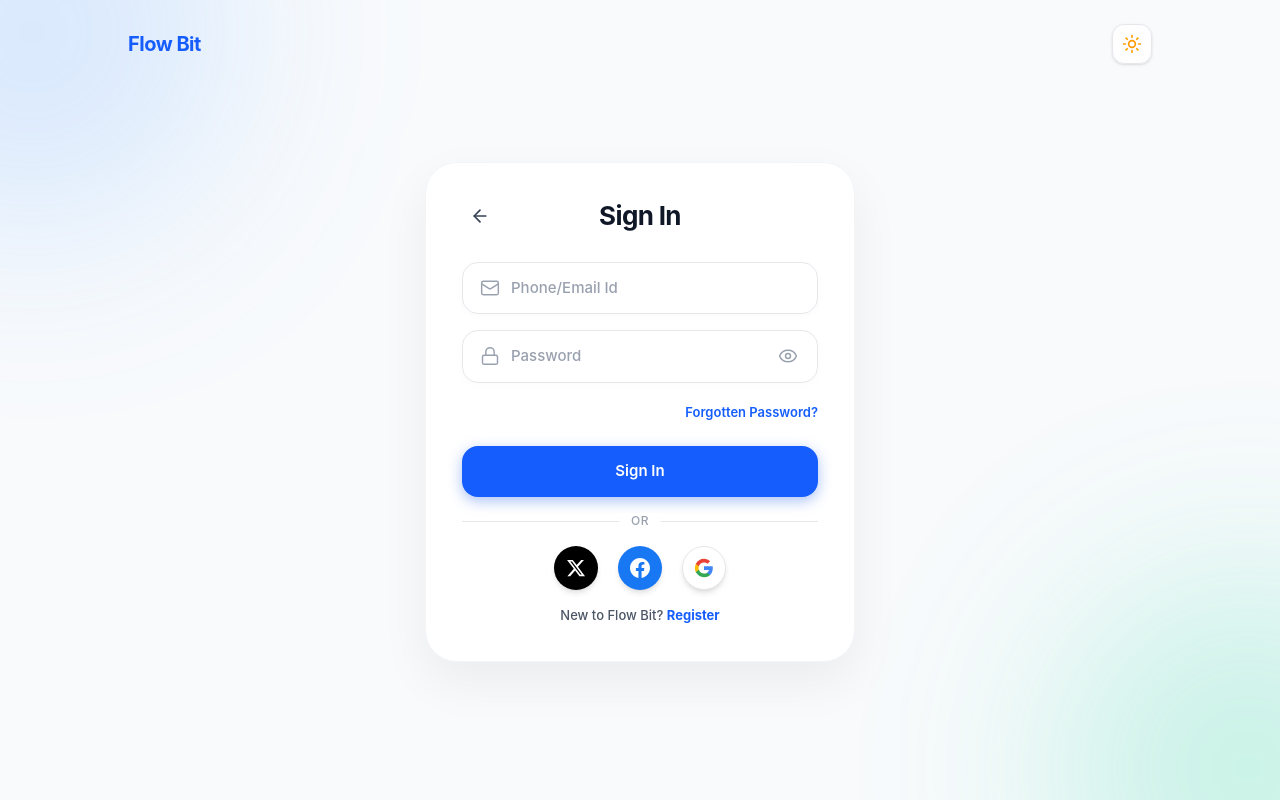
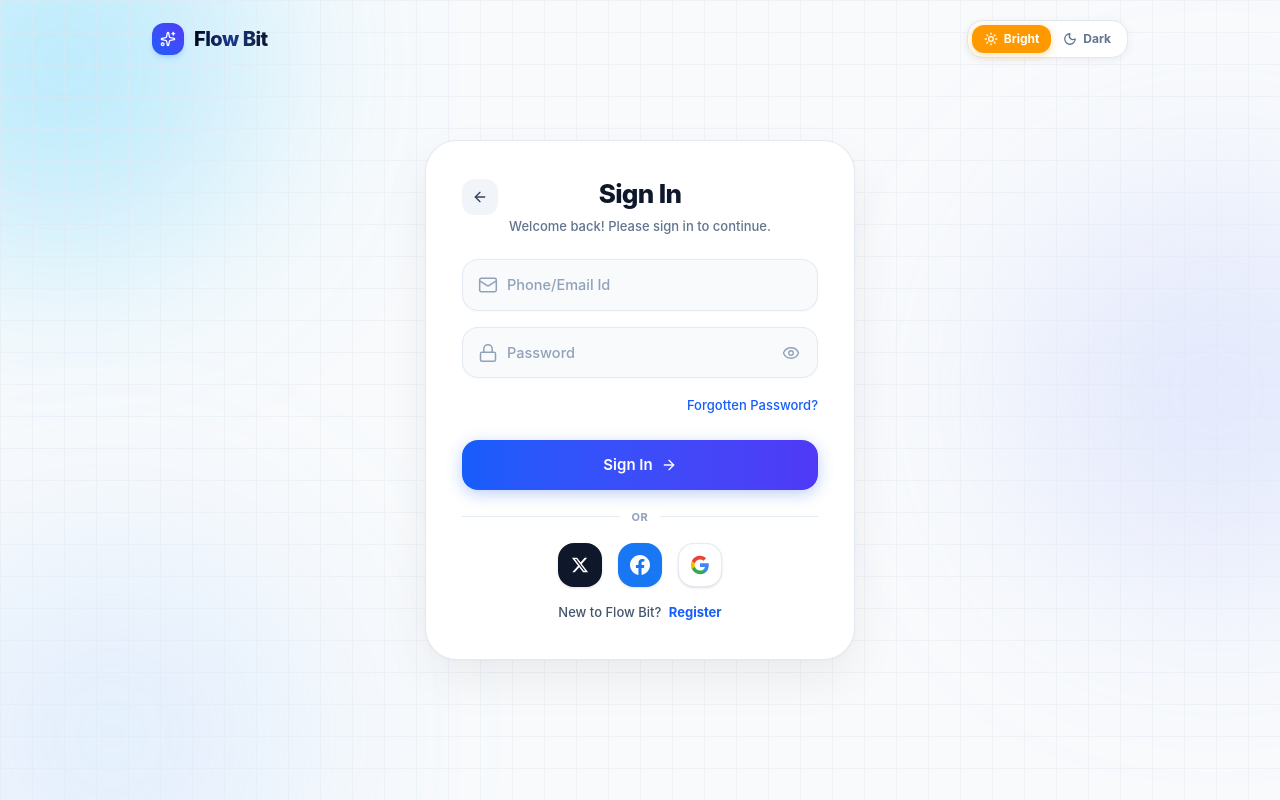
Before and after one commit to ujjwal-notpro/virtual-office, a React (Vite) app in the folder VOW/: page /login in a window 1280 px wide. Built offline with nearby package versions, Linux system fonts and the light colour scheme.

Commit message:
added dark and bright theam in SignIn and othre section

```diff
--- a/VOW/src/App.jsx
+++ b/VOW/src/App.jsx
@@ -2,6 +2,7 @@ import { BrowserRouter, Routes, Route } from 'react-router-dom';
 import Home from './pages/Home';
 import SignIn from './pages/SignIn';
 import SignUp from './pages/SignUp';
+import SignOut from './pages/SignOut';
 import ResetPassword from './pages/ResetPassword';
 import LearnMore from './pages/LearnMore';
 
@@ -19,6 +20,10 @@ function App() {
         <Route path="/signup" element={<SignUp />} />
         <Route path="/register" element={<SignUp />} />
 
+        <Route path="/sign-out" element={<SignOut />} />
+        <Route path="/signout" element={<SignOut />} />
+        <Route path="/logout" element={<SignOut />} />
+
         <Route path="/reset-password" element={<ResetPassword />} />
         <Route path="/reset" element={<ResetPassword />} />
         <Route path="/forgot-password" element={<ResetPassword />} />
--- a/VOW/src/components/auth/AuthInput.jsx
+++ b/VOW/src/components/auth/AuthInput.jsx
@@ -16,11 +16,11 @@ const AuthInput = ({
   const isPassword = type === 'password';
 
   return (
-    <div className="relative w-full">
+    <div className="relative w-full group">
       <div className="relative flex items-center">
         {Icon && (
-          <div className="absolute left-4.5 text-gray-400 dark:text-zinc-500 pointer-events-none flex items-center justify-center">
-            <Icon className="w-5 h-5 stroke-[1.75]" />
+          <div className="absolute left-4 text-slate-400 dark:text-zinc-500 group-focus-within:text-blue-600 dark:group-focus-within:text-zinc-200 pointer-events-none flex items-center justify-center transition-colors duration-200">
+            <Icon className="w-5 h-5 stroke-[1.8]" />
           </div>
         )}
 
@@ -34,23 +34,23 @@ const AuthInput = ({
           required={required}
           autoComplete={autoComplete}
           className={`w-full py-3.5 ${
-            Icon ? 'pl-12' : 'pl-5'
+            Icon ? 'pl-11' : 'pl-4.5'
           } ${
-            isPassword ? 'pr-12' : 'pr-5'
-          } bg-white dark:bg-black text-gray-900 dark:text-white placeholder-gray-400 dark:placeholder-zinc-500 text-[15px] font-medium rounded-2xl border border-gray-200 dark:border-zinc-800 shadow-[0_2px_10px_rgba(0,0,0,0.02)] focus:outline-none focus:border-blue-500 dark:focus:border-zinc-300 focus:ring-4 focus:ring-blue-500/10 dark:focus:ring-white/10 transition-all duration-200`}
+            isPassword ? 'pr-11' : 'pr-4.5'
+          } bg-slate-50/90 dark:bg-black/80 hover:bg-slate-50 dark:hover:bg-zinc-950 text-slate-900 dark:text-white placeholder-slate-400 dark:placeholder-zinc-500 text-[14.5px] font-medium rounded-2xl border border-slate-200/90 dark:border-zinc-800 shadow-[0_1px_3px_rgba(0,0,0,0.02)] focus:outline-none focus:bg-white dark:focus:bg-black focus:border-blue-500 dark:focus:border-zinc-300 focus:ring-4 focus:ring-blue-500/10 dark:focus:ring-white/10 transition-all duration-200`}
         />
 
         {isPassword && (
           <button
             type="button"
             onClick={() => setShowPassword(!showPassword)}
-            className="absolute right-4 text-gray-400 dark:text-zinc-500 hover:text-gray-700 dark:hover:text-zinc-300 transition-colors p-1 cursor-pointer"
+            className="absolute right-3.5 p-1 text-slate-400 dark:text-zinc-500 hover:text-slate-700 dark:hover:text-zinc-300 transition-colors cursor-pointer rounded-lg hover:bg-slate-200/60 dark:hover:bg-zinc-800"
             aria-label={showPassword ? 'Hide password' : 'Show password'}
           >
             {showPassword ? (
-              <EyeOff className="w-5 h-5 stroke-[1.75]" />
+              <EyeOff className="w-4.5 h-4.5 stroke-[1.8]" />
             ) : (
-              <Eye className="w-5 h-5 stroke-[1.75]" />
+              <Eye className="w-4.5 h-4.5 stroke-[1.8]" />
             )}
           </button>
         )}
--- a/VOW/src/components/auth/AuthLayout.jsx
+++ b/VOW/src/components/auth/AuthLayout.jsx
@@ -1,12 +1,13 @@
 import React from 'react';
-import { ArrowLeft, Sun, Moon } from 'lucide-react';
+import { ArrowLeft, Sun, Moon, Sparkles } from 'lucide-react';
 import { useNavigate, Link } from 'react-router-dom';
 import { motion } from 'framer-motion';
 import { useDarkMode } from '../../hooks/useDarkMode';
 
-const AuthLayout = ({ children, title, showBack = true, backTo = '/' }) => {
+const AuthLayout = ({ children, title, subtitle, showBack = true, backTo = '/' }) => {
   const navigate = useNavigate();
   const { theme, toggleTheme } = useDarkMode();
+  const isDark = theme === 'dark';
 
   const handleBack = () => {
     if (backTo) {
@@ -17,65 +18,100 @@ const AuthLayout = ({ children, title, showBack = true, backTo = '/' }) => {
   };
 
   return (
-    <div className="min-h-screen w-full flex items-center justify-center p-4 sm:p-6 md:p-8 bg-slate-50 dark:bg-black transition-colors duration-500 relative overflow-hidden">
+    <div className="min-h-screen w-full flex items-center justify-center p-4 sm:p-6 md:p-8 bg-[#f8fafc] dark:bg-black text-slate-900 dark:text-zinc-100 transition-colors duration-300 relative overflow-hidden selection:bg-blue-600 selection:text-white">
       {/* Background Decorative Blur Gradients */}
-      <div className="absolute -top-40 -left-40 w-96 h-96 bg-blue-400/20 dark:bg-white/5 rounded-full blur-[100px] pointer-events-none" />
-      <div className="absolute -bottom-40 -right-40 w-96 h-96 bg-emerald-400/20 dark:bg-white/5 rounded-full blur-[100px] pointer-events-none" />
+      <div className="absolute -top-32 -left-32 w-96 h-96 bg-sky-400/25 dark:bg-blue-600/10 rounded-full blur-[100px] pointer-events-none transition-all duration-500" />
+      <div className="absolute top-1/4 -right-32 w-96 h-96 bg-indigo-300/25 dark:bg-purple-600/10 rounded-full blur-[100px] pointer-events-none transition-all duration-500" />
+      <div className="absolute -bottom-32 -left-20 w-96 h-96 bg-blue-300/20 dark:bg-emerald-500/10 rounded-full blur-[100px] pointer-events-none transition-all duration-500" />
 
-      {/* Top Bar Navigation Actions */}
-      <div className="absolute top-6 left-6 right-6 max-w-5xl mx-auto flex items-center justify-between pointer-events-auto z-10">
+      {/* Subtle grid pattern for light & dark */}
+      <div className="absolute inset-0 bg-[linear-gradient(to_right,#e2e8f0_1px,transparent_1px),linear-gradient(to_bottom,#e2e8f0_1px,transparent_1px)] dark:bg-[linear-gradient(to_right,#27272a_1px,transparent_1px),linear-gradient(to_bottom,#27272a_1px,transparent_1px)] bg-[size:32px_32px] opacity-40 dark:opacity-20 pointer-events-none" />
+
+      {/* Top Navigation Bar */}
+      <header className="absolute top-0 left-0 right-0 max-w-5xl mx-auto px-6 py-5 flex items-center justify-between pointer-events-auto z-20">
         <Link
           to="/"
-          className="text-xl font-bold tracking-tight text-blue-600 dark:text-white hover:opacity-85 transition-opacity flex items-center gap-2"
+          className="group flex items-center gap-2.5 font-bold tracking-tight text-xl text-slate-900 dark:text-white transition-opacity hover:opacity-90"
         >
-          Flow Bit
+          <div className="w-8 h-8 rounded-xl bg-gradient-to-tr from-blue-600 to-indigo-600 dark:from-blue-500 dark:to-cyan-400 flex items-center justify-center text-white shadow-md shadow-blue-500/20 group-hover:scale-105 transition-transform duration-200">
+            <Sparkles className="w-4 h-4" />
+          </div>
+          <span className="font-extrabold bg-gradient-to-r from-slate-950 via-blue-900 to-slate-900 dark:from-white dark:via-zinc-200 dark:to-zinc-400 bg-clip-text text-transparent">
+            Flow Bit
+          </span>
         </Link>
 
-        <div className="flex items-center gap-2">
+        {/* Segmented Dual Theme Switcher (Bright vs Dark) */}
+        <div className="flex items-center p-1 rounded-2xl bg-white dark:bg-zinc-900 border border-slate-200 dark:border-zinc-800 shadow-[0_2px_10px_rgba(0,0,0,0.05)] dark:shadow-[0_4px_16px_rgba(0,0,0,0.4)]">
           <button
-            onClick={toggleTheme}
-            className="w-10 h-10 flex items-center justify-center rounded-xl bg-white/80 dark:bg-zinc-900 border border-gray-200 dark:border-zinc-800 shadow-sm hover:scale-105 transition-all text-gray-700 dark:text-zinc-200 cursor-pointer"
-            aria-label="Toggle theme"
+            type="button"
+            onClick={() => {
+              if (isDark) toggleTheme();
+            }}
+            className={`flex items-center gap-1.5 px-3 py-1.5 rounded-xl text-xs font-bold transition-all duration-200 cursor-pointer ${
+              !isDark
+                ? 'bg-amber-500 text-white shadow-[0_2px_8px_rgba(245,158,11,0.35)] scale-100'
+                : 'text-zinc-400 hover:text-zinc-200'
+            }`}
+            aria-label="Bright theme"
           >
-            {theme === 'light' ? (
-              <Sun className="w-5 h-5 text-amber-500" />
-            ) : (
-              <Moon className="w-5 h-5 text-zinc-300" />
-            )}
+            <Sun className="w-3.5 h-3.5 stroke-[2.2]" />
+            <span>Bright</span>
+          </button>
+
+          <button
+            type="button"
+            onClick={() => {
+              if (!isDark) toggleTheme();
+            }}
+            className={`flex items-center gap-1.5 px-3 py-1.5 rounded-xl text-xs font-bold transition-all duration-200 cursor-pointer ${
+              isDark
+                ? 'bg-zinc-800 text-white shadow-[0_2px_8px_rgba(0,0,0,0.4)] scale-100'
+                : 'text-slate-500 hover:text-slate-900'
+            }`}
+            aria-label="Dark theme"
+          >
+            <Moon className="w-3.5 h-3.5 stroke-[2.2]" />
+            <span>Dark</span>
           </button>
         </div>
-      </div>
+      </header>
 
       {/* Main Card Container */}
-      <motion.div
-        initial={{ opacity: 0, y: 18, scale: 0.98 }}
+      <motion.main
+        initial={{ opacity: 0, y: 16, scale: 0.98 }}
         animate={{ opacity: 1, y: 0, scale: 1 }}
-        transition={{ duration: 0.35, ease: 'easeOut' }}
-        className="w-full max-w-[430px] z-10 mt-12 sm:mt-6"
+        transition={{ duration: 0.3, ease: 'easeOut' }}
+        className="w-full max-w-[430px] z-10 my-16 sm:my-8"
       >
-        <div className="bg-white/95 dark:bg-[#101010] backdrop-blur-xl rounded-[28px] sm:rounded-[32px] p-7 sm:p-9 border border-gray-100 dark:border-zinc-800 shadow-[0_20px_50px_rgba(0,0,0,0.06)] dark:shadow-[0_20px_50px_rgba(0,0,0,0.8)] relative">
+        <div className="bg-white dark:bg-[#0f0f12] rounded-[28px] sm:rounded-[32px] p-7 sm:p-9 border border-slate-200/90 dark:border-zinc-800/90 shadow-[0_20px_50px_rgba(0,0,0,0.06),0_1px_3px_rgba(0,0,0,0.03)] dark:shadow-[0_25px_60px_-15px_rgba(0,0,0,0.9)] relative transition-all duration-200">
           {/* Header Row with Back Button & Title */}
-          <div className="relative flex items-center justify-center mb-7">
+          <div className="relative flex flex-col items-center justify-center mb-6 text-center">
             {showBack && (
               <button
                 type="button"
                 onClick={handleBack}
                 aria-label="Go back"
-                className="absolute left-0 w-9 h-9 flex items-center justify-center rounded-full hover:bg-gray-100 dark:hover:bg-zinc-800 text-gray-700 dark:text-zinc-300 transition-colors cursor-pointer"
+                className="absolute left-0 top-0.5 w-9 h-9 flex items-center justify-center rounded-xl bg-slate-100 hover:bg-slate-200 dark:bg-zinc-800/80 dark:hover:bg-zinc-700 text-slate-700 dark:text-zinc-300 transition-colors cursor-pointer"
               >
-                <ArrowLeft className="w-5 h-5" />
+                <ArrowLeft className="w-4 h-4" />
               </button>
             )}
 
-            <h1 className="text-2xl sm:text-[26px] font-bold text-gray-900 dark:text-white tracking-tight">
+            <h1 className="text-2xl sm:text-[26px] font-extrabold text-slate-900 dark:text-white tracking-tight">
               {title}
             </h1>
+            {subtitle && (
+              <p className="text-xs sm:text-[13px] font-medium text-slate-500 dark:text-zinc-400 mt-1.5">
+                {subtitle}
+              </p>
+            )}
           </div>
 
           {/* Form Content */}
           {children}
         </div>
-      </motion.div>
+      </motion.main>
     </div>
   );
 };
--- a/VOW/src/components/auth/SocialAuth.jsx
+++ b/VOW/src/components/auth/SocialAuth.jsx
@@ -2,15 +2,15 @@ import React from 'react';
 
 const SocialAuth = () => {
   return (
-    <div className="flex items-center justify-center gap-5 my-2">
+    <div className="flex items-center justify-center gap-4 my-2">
       {/* X (formerly Twitter) */}
       <button
         type="button"
         aria-label="Sign in with X"
         onClick={() => {}}
-        className="w-11 h-11 rounded-full bg-black text-white dark:bg-zinc-900 dark:border dark:border-zinc-800 dark:text-white flex items-center justify-center shadow-md hover:scale-110 active:scale-95 transition-all duration-200 cursor-pointer"
+        className="w-11 h-11 rounded-2xl bg-slate-900 text-white hover:bg-slate-800 dark:bg-zinc-900 dark:hover:bg-zinc-800 dark:border dark:border-zinc-800 dark:text-white flex items-center justify-center shadow-sm hover:scale-105 active:scale-95 transition-all duration-200 cursor-pointer"
       >
-        <svg className="w-5 h-5 fill-current" viewBox="0 0 24 24">
+        <svg className="w-4.5 h-4.5 fill-current" viewBox="0 0 24 24">
           <path d="M18.244 2.25h3.308l-7.227 8.26 8.502 11.24H16.17l-5.214-6.817L4.99 21.75H1.68l7.73-8.835L1.254 2.25H8.08l4.713 6.231zm-1.161 17.52h1.833L7.084 4.126H5.117z" />
         </svg>
       </button>
@@ -20,7 +20,7 @@ const SocialAuth = () => {
         type="button"
         aria-label="Sign in with Facebook"
         onClick={() => {}}
-        className="w-11 h-11 rounded-full bg-[#1877F2] text-white flex items-center justify-center shadow-md hover:scale-110 active:scale-95 transition-all duration-200 cursor-pointer"
+        className="w-11 h-11 rounded-2xl bg-[#1877F2] hover:bg-[#166fe5] text-white flex items-center justify-center shadow-sm hover:scale-105 active:scale-95 transition-all duration-200 cursor-pointer"
       >
         <svg className="w-5 h-5 fill-current" viewBox="0 0 24 24">
           <path d="M24 12.073c0-6.627-5.373-12-12-12s-12 5.373-12 12c0 5.99 4.388 10.954 10.125 11.854v-8.385H7.078v-3.47h3.047V9.43c0-3.007 1.792-4.669 4.533-4.669 1.312 0 2.686.235 2.686.235v2.953H15.83c-1.491 0-1.956.925-1.956 1.874v2.25h3.328l-.532 3.47h-2.796v8.385C19.612 23.027 24 18.062 24 12.073z" />
@@ -32,7 +32,7 @@ const SocialAuth = () => {
         type="button"
         aria-label="Sign in with Google"
         onClick={() => {}}
-        className="w-11 h-11 rounded-full bg-white dark:bg-zinc-900 border border-gray-200 dark:border-zinc-800 flex items-center justify-center shadow-md hover:scale-110 active:scale-95 transition-all duration-200 cursor-pointer"
+        className="w-11 h-11 rounded-2xl bg-white hover:bg-slate-50 dark:bg-zinc-900 dark:hover:bg-zinc-800 border border-slate-200/90 dark:border-zinc-800 flex items-center justify-center shadow-sm hover:scale-105 active:scale-95 transition-all duration-200 cursor-pointer"
       >
         <svg className="w-5 h-5" viewBox="0 0 24 24">
           <path
--- a/VOW/src/hooks/useDarkMode.js
+++ b/VOW/src/hooks/useDarkMode.js
@@ -17,7 +17,29 @@ export function useDarkMode() {
     localStorage.setItem('theme', theme);
   }, [theme]);
 
-  const toggleTheme = () => setTheme(prev => (prev === 'dark' ? 'light' : 'dark'));
+  useEffect(() => {
+    const handleThemeEvent = () => {
+      const saved = localStorage.getItem('theme');
+      if (saved && (saved === 'dark' || saved === 'light')) {
+        setTheme(saved);
+      }
+    };
+    window.addEventListener('storage', handleThemeEvent);
+    window.addEventListener('theme-changed', handleThemeEvent);
+    return () => {
+      window.removeEventListener('storage', handleThemeEvent);
+      window.removeEventListener('theme-changed', handleThemeEvent);
+    };
+  }, []);
+
+  const toggleTheme = () => {
+    setTheme(prev => {
+      const next = prev === 'dark' ? 'light' : 'dark';
+      localStorage.setItem('theme', next);
+      window.dispatchEvent(new Event('theme-changed'));
+      return next;
+    });
+  };
 
   return { theme, toggleTheme };
 }
--- a/VOW/src/index.css
+++ b/VOW/src/index.css
@@ -1,4 +1,6 @@
 @import "tailwindcss";
+
+@custom-variant dark (&:where(.dark, .dark *));
 
 /* ── CSS Variables – Light Mode ── */
 :root {
--- a/VOW/src/pages/SignIn.jsx
+++ b/VOW/src/pages/SignIn.jsx
@@ -1,5 +1,5 @@
 import React, { useState } from 'react';
-import { Mail, Lock } from 'lucide-react';
+import { Mail, Lock, ArrowRight } from 'lucide-react';
 import { Link, useNavigate } from 'react-router-dom';
 import AuthLayout from '../components/auth/AuthLayout';
 import AuthInput from '../components/auth/AuthInput';
@@ -38,11 +38,15 @@ const SignIn = () => {
   };
 
   return (
-    <AuthLayout title="Sign In" backTo="/">
+    <AuthLayout
+      title="Sign In"
+      subtitle="Welcome back! Please sign in to continue."
+      backTo="/"
+    >
       <form onSubmit={handleSubmit} className="space-y-4">
         {errorMessage && (
-          <div className="p-3 text-xs font-medium text-red-600 dark:text-red-400 bg-red-50 dark:bg-red-950/40 rounded-xl border border-red-200 dark:border-red-900/50">
-            {errorMessage}
+          <div className="p-3 text-xs font-semibold text-red-700 dark:text-red-400 bg-red-50 dark:bg-red-950/40 rounded-2xl border border-red-200 dark:border-red-900/50 flex items-center justify-between animate-fadeIn">
+            <span>{errorMessage}</span>
           </div>
         )}
 
@@ -73,10 +77,10 @@ const SignIn = () => {
         />
 
         {/* Forgotten Password Link */}
-        <div className="flex justify-end pt-1">
+        <div className="flex justify-end pt-0.5">
           <Link
             to="/reset-password"
-            className="text-[13px] font-semibold text-blue-600 dark:text-zinc-300 hover:underline"
+            className="text-[13px] font-medium text-blue-600 dark:text-zinc-300 hover:text-blue-700 dark:hover:text-white transition-colors hover:underline"
           >
             Forgotten Password?
           </Link>
@@ -87,20 +91,23 @@ const SignIn = () => {
           <button
             type="submit"
             disabled={isLoading}
-            className="w-full py-3.5 px-6 rounded-2xl bg-blue-600 hover:bg-blue-700 dark:bg-white dark:hover:bg-zinc-200 text-white dark:text-black font-semibold text-[15px] shadow-[0_4px_14px_0_rgba(37,99,235,0.39)] dark:shadow-[0_4px_14px_0_rgba(255,255,255,0.15)] active:scale-[0.99] transition-all duration-200 cursor-pointer disabled:opacity-60 disabled:cursor-not-allowed flex items-center justify-center"
+            className="w-full py-3.5 px-6 rounded-2xl bg-gradient-to-r from-blue-600 to-indigo-600 hover:from-blue-700 hover:to-indigo-700 dark:from-white dark:to-zinc-100 dark:hover:from-zinc-100 dark:hover:to-zinc-200 text-white dark:text-black font-semibold text-[15px] shadow-[0_4px_16px_rgba(37,99,235,0.3)] dark:shadow-[0_4px_16px_rgba(255,255,255,0.15)] active:scale-[0.99] transition-all duration-200 cursor-pointer disabled:opacity-60 disabled:cursor-not-allowed flex items-center justify-center gap-2 group"
           >
             {isLoading ? (
               <div className="w-5 h-5 border-2 border-white/30 dark:border-black/30 border-t-white dark:border-t-black rounded-full animate-spin" />
             ) : (
-              'Sign In'
+              <>
+                <span>Sign In</span>
+                <ArrowRight className="w-4 h-4 group-hover:translate-x-0.5 transition-transform" />
+              </>
             )}
           </button>
         </div>
 
         {/* Divider */}
-        <div className="relative flex items-center justify-center py-2">
-          <div className="w-full border-t border-gray-200 dark:border-zinc-800" />
-          <span className="absolute px-3 bg-white dark:bg-[#101010] text-xs font-medium text-gray-400 dark:text-zinc-500 tracking-wider">
+        <div className="relative flex items-center justify-center py-2.5">
+          <div className="w-full border-t border-slate-200/90 dark:border-zinc-800" />
+          <span className="absolute px-3 bg-white dark:bg-[#0f0f12] text-[11px] font-bold text-slate-400 dark:text-zinc-500 tracking-wider uppercase">
             OR
           </span>
         </div>
@@ -109,11 +116,11 @@ const SignIn = () => {
         <SocialAuth />
 
         {/* Bottom Switch Link */}
-        <div className="text-center pt-2 text-[13px] text-gray-600 dark:text-zinc-400 font-medium">
+        <div className="text-center pt-2 text-[13px] text-slate-600 dark:text-zinc-400 font-medium">
           New to Flow Bit?{' '}
           <Link
             to="/sign-up"
-            className="text-blue-600 dark:text-white font-bold hover:underline"
+            className="text-blue-600 dark:text-white font-bold hover:underline ml-1"
           >
             Register
           </Link>
--- /dev/null
+++ b/VOW/src/pages/SignOut.jsx
@@ -0,0 +1,103 @@
+import React, { useState } from 'react';
+import { LogOut, ArrowRight, Home, CheckCircle2 } from 'lucide-react';
+import { Link, useNavigate } from 'react-router-dom';
+import AuthLayout from '../components/auth/AuthLayout';
+
+const SignOut = () => {
+  const navigate = useNavigate();
+  const [isLoggedOut, setIsLoggedOut] = useState(false);
+  const [isLoading, setIsLoading] = useState(false);
+
+  const handleConfirmSignOut = () => {
+    setIsLoading(true);
+    setTimeout(() => {
+      setIsLoading(false);
+      setIsLoggedOut(true);
+    }, 600);
+  };
+
+  return (
+    <AuthLayout
+      title={isLoggedOut ? "Signed Out" : "Sign Out"}
+      subtitle={
+        isLoggedOut
+          ? "You have been safely signed out."
+          : "Are you sure you want to sign out of your session?"
+      }
+      backTo="/"
+    >
+      {isLoggedOut ? (
+        <div className="py-4 text-center space-y-5">
+          <div className="w-16 h-16 mx-auto bg-emerald-100 dark:bg-emerald-950/60 text-emerald-600 dark:text-emerald-400 rounded-2xl flex items-center justify-center shadow-lg shadow-emerald-500/20 animate-bounce">
+            <CheckCircle2 className="w-9 h-9" />
+          </div>
+
+          <div className="space-y-1">
+            <h2 className="text-xl font-bold text-slate-900 dark:text-white">
+              See you again soon!
+            </h2>
+            <p className="text-sm text-slate-600 dark:text-zinc-400">
+              Your session has ended securely. You can sign back in at any time.
+            </p>
+          </div>
+
+          <div className="pt-2 flex flex-col gap-3">
+            <Link
+              to="/sign-in"
+              className="w-full py-3.5 px-6 rounded-2xl bg-gradient-to-r from-blue-600 to-indigo-600 hover:from-blue-700 hover:to-indigo-700 dark:from-white dark:to-zinc-100 dark:hover:from-zinc-100 dark:hover:to-zinc-200 text-white dark:text-black font-semibold text-[15px] shadow-[0_4px_16px_rgba(37,99,235,0.3)] dark:shadow-[0_4px_16px_rgba(255,255,255,0.15)] active:scale-[0.99] transition-all flex items-center justify-center gap-2"
+            >
+              <span>Sign In Again</span>
+              <ArrowRight className="w-4 h-4" />
+            </Link>
+
+            <Link
+              to="/"
+              className="w-full py-3 px-6 rounded-2xl bg-slate-100 hover:bg-slate-200 dark:bg-zinc-900 dark:hover:bg-zinc-800 text-slate-700 dark:text-zinc-300 font-semibold text-[14px] transition-colors flex items-center justify-center gap-2"
+            >
+              <Home className="w-4 h-4" />
+              <span>Return to Home</span>
+            </Link>
+          </div>
+        </div>
+      ) : (
+        <div className="py-2 space-y-6 text-center">
+          <div className="w-16 h-16 mx-auto bg-amber-100 dark:bg-amber-950/50 text-amber-600 dark:text-amber-400 rounded-2xl flex items-center justify-center shadow-lg shadow-amber-500/10">
+            <LogOut className="w-8 h-8" />
+          </div>
+
+          <p className="text-sm text-slate-600 dark:text-zinc-400">
+            Signing out will disconnect your active workspace presence and notify your team that you are away.
+          </p>
+
+          <div className="space-y-3 pt-2">
+            <button
+              type="button"
+              onClick={handleConfirmSignOut}
+              disabled={isLoading}
+              className="w-full py-3.5 px-6 rounded-2xl bg-red-600 hover:bg-red-700 text-white font-semibold text-[15px] shadow-[0_4px_16px_rgba(220,38,38,0.25)] active:scale-[0.99] transition-all duration-200 cursor-pointer disabled:opacity-60 flex items-center justify-center gap-2"
+            >
+              {isLoading ? (
+                <div className="w-5 h-5 border-2 border-white/30 border-t-white rounded-full animate-spin" />
+              ) : (
+                <>
+                  <LogOut className="w-4.5 h-4.5" />
+                  <span>Confirm Sign Out</span>
+                </>
+              )}
+            </button>
+
+            <button
+              type="button"
+              onClick={() => navigate(-1)}
+              className="w-full py-3 px-6 rounded-2xl bg-slate-100 hover:bg-slate-200 dark:bg-zinc-900 dark:hover:bg-zinc-800 text-slate-700 dark:text-zinc-300 font-semibold text-[14px] transition-colors cursor-pointer"
+            >
+              Cancel & Stay Signed In
+            </button>
+          </div>
+        </div>
+      )}
+    </AuthLayout>
+  );
+};
+
+export default SignOut;
```
Also changed, not shown: VOW/src/pages/ResetPassword.jsx (+23 -15 lines), VOW/src/pages/SignUp.jsx (+22 -15 lines), VOW/src/assets/Imageto.PNG.
